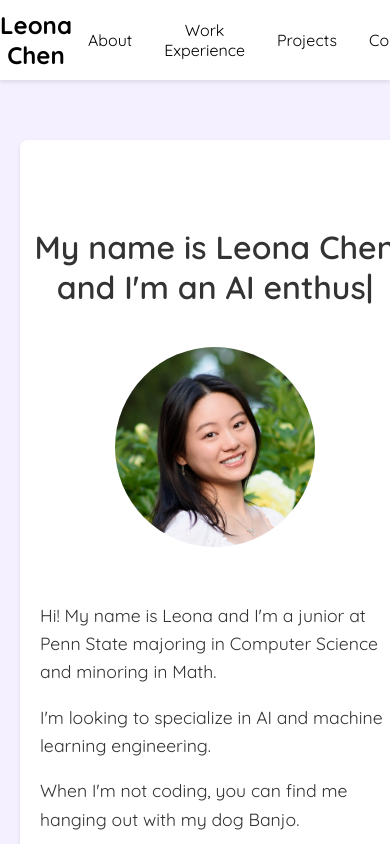
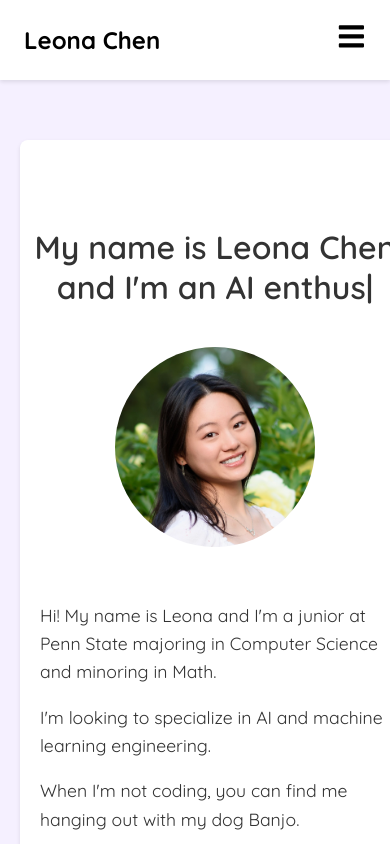
Before and after one commit to leonac24/portfolio, a React (Create React App) app: page / in a window 390 px wide. Shown: the top 844 px of the page. Built offline with nearby package versions, Linux system fonts and the light colour scheme.

Commit message:
Implement mobile-friendly Navbar with hamburger menu

```diff
--- a/src/components/Navbar.css
+++ b/src/components/Navbar.css
@@ -24,6 +24,13 @@
   text-decoration: none;
   font-size: 1.5rem;
   font-weight: bold;
+}
+
+.menu-icon {
+  display: none;
+  font-size: 1.8rem;
+  cursor: pointer;
+  color: #000000;
 }
 
 .nav-menu {
@@ -55,3 +62,47 @@
   color: #09f;
   transition: all 0.2s ease-in-out;
 }
+
+@media screen and (max-width: 960px) {
+  .menu-icon {
+    display: block;
+  }
+
+  .nav-menu {
+    display: flex;
+    flex-direction: column;
+    width: 100%;
+    height: calc(100vh - 80px);
+    position: absolute;
+    top: 80px;
+    left: -100%;
+    opacity: 1;
+    transition: all 0.5s ease;
+    background: #ffffff;
+  }
+
+  .nav-menu.active {
+    left: 0;
+    opacity: 1;
+    transition: all 0.5s ease;
+    z-index: 1;
+  }
+
+  .nav-item {
+    height: 60px;
+    width: 100%;
+  }
+
+  .nav-link {
+    text-align: center;
+    padding: 2rem;
+    width: 100%;
+    display: table;
+  }
+
+  .nav-link:hover {
+    background-color: #f8f8f8;
+    color: #09f;
+    transition: all 0.2s ease;
+  }
+}
--- a/src/components/Navbar.js
+++ b/src/components/Navbar.js
@@ -1,25 +1,39 @@
-import React from 'react';
+import React, { useState } from 'react';
 import './Navbar.css';
+import { FaBars, FaTimes } from 'react-icons/fa';
 
 function Navbar() {
+  const [isOpen, setIsOpen] = useState(false);
+
+  const toggleMenu = () => {
+    setIsOpen(!isOpen);
+  };
+
+  const closeMenu = () => {
+    setIsOpen(false);
+  };
+
   return (
     <nav className="navbar">
       <div className="navbar-container">
-        <a href="/" className="navbar-logo">
+        <a href="/" className="navbar-logo" onClick={closeMenu}>
           Leona Chen
         </a>
-        <ul className="nav-menu">
+        <div className="menu-icon" onClick={toggleMenu}>
+          {isOpen ? <FaTimes /> : <FaBars />}
+        </div>
+        <ul className={`nav-menu ${isOpen ? 'active' : ''}`}>
           <li className="nav-item">
-            <a href="#about" className="nav-link">About</a>
+            <a href="#about" className="nav-link" onClick={closeMenu}>About</a>
           </li>
           <li className="nav-item">
-            <a href="#work-experience" className="nav-link">Work Experience</a>
+            <a href="#work-experience" className="nav-link" onClick={closeMenu}>Work Experience</a>
           </li>
           <li className="nav-item">
-            <a href="#projects" className="nav-link">Projects</a>
+            <a href="#projects" className="nav-link" onClick={closeMenu}>Projects</a>
           </li>
           <li className="nav-item">
-            <a href="#contact" className="nav-link">Contact</a>
+            <a href="#contact" className="nav-link" onClick={closeMenu}>Contact</a>
           </li>
         </ul>
       </div>
```
Also changed, not shown: 6 other files (tests, documents, lock files or other folders).
